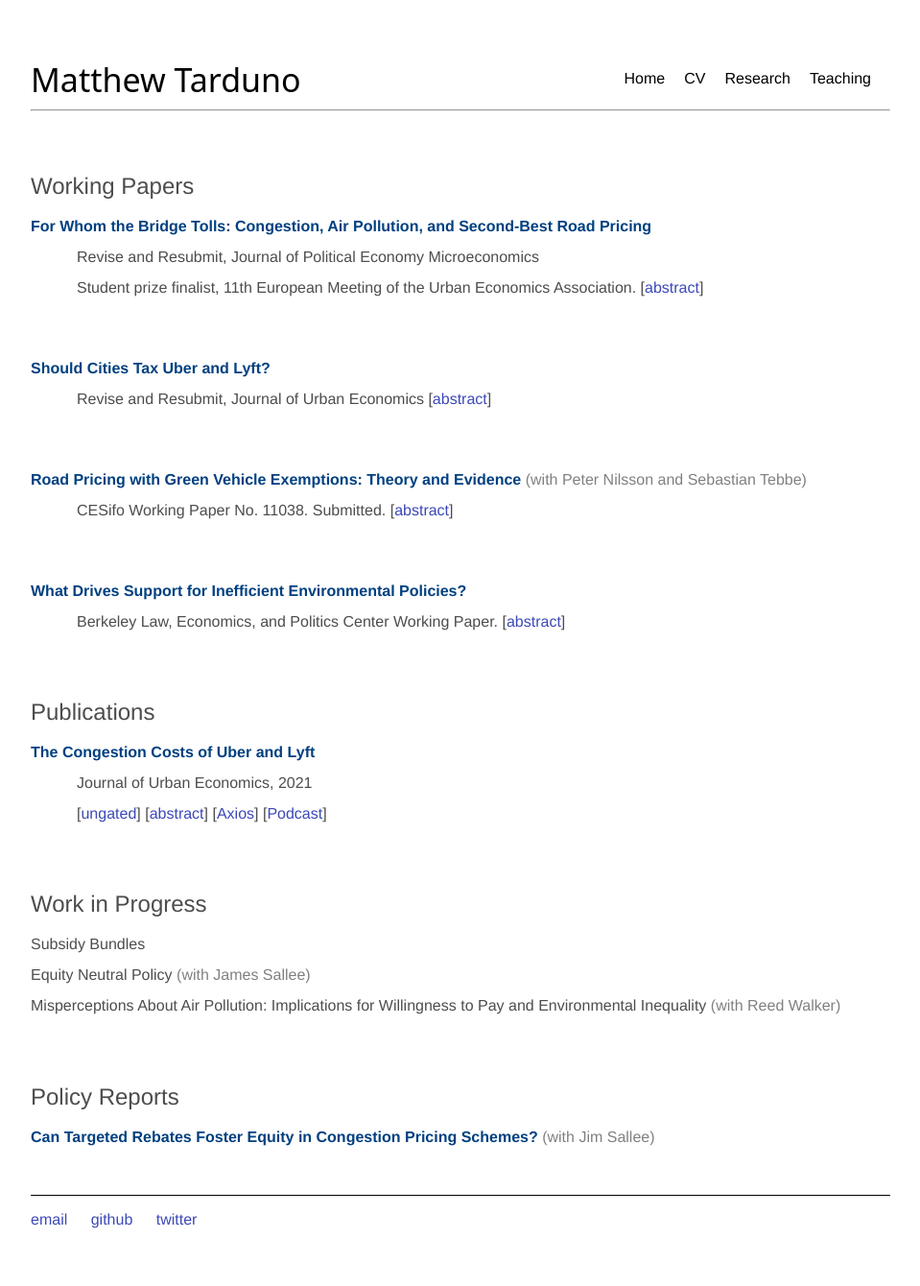
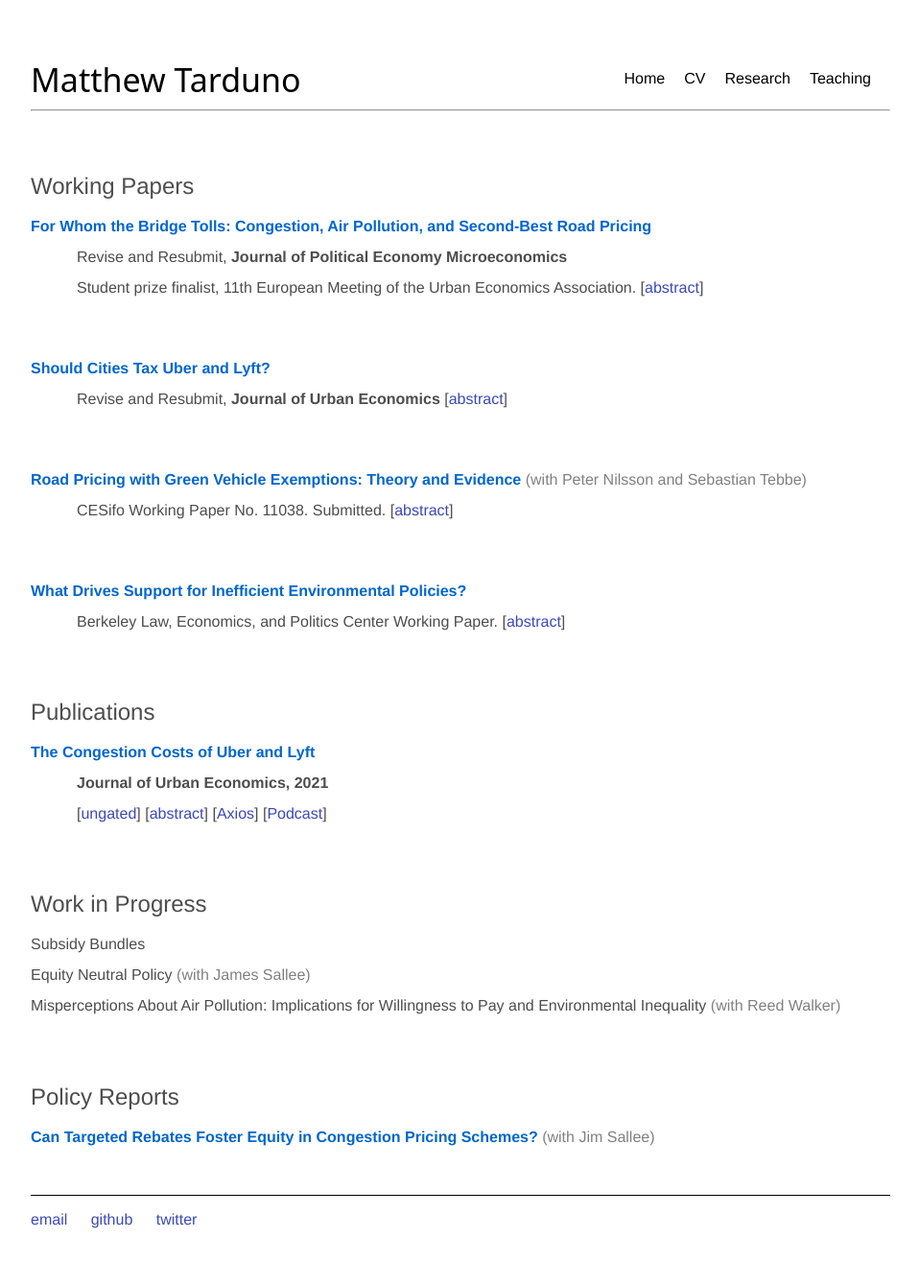
Before and after one commit to Matt-Tarduno/Matt-Tarduno.github.io, a Jekyll site: the page built from research/index.html, in a window 1280 px wide. Shown: the whole page at 96% size, without its empty margins (160-1119 px from the left). Built offline with Jekyll 4.4.1, drawn with Linux system fonts in a browser that asks for light colours.

Commit message:
Update index.html

```diff
--- a/research/index.html
+++ b/research/index.html
@@ -25,7 +25,7 @@ sitemap:
 <style>
     .paper-title a {
         font-weight: bold;
-        color: #004080;
+        color: #0066cc;
         text-decoration: none;
     }
 
@@ -34,7 +34,7 @@ sitemap:
     }
 
     .journal-name {
-        font-weight: 500;
+        font-weight: 600;
     }
 
     .abstract {
```
